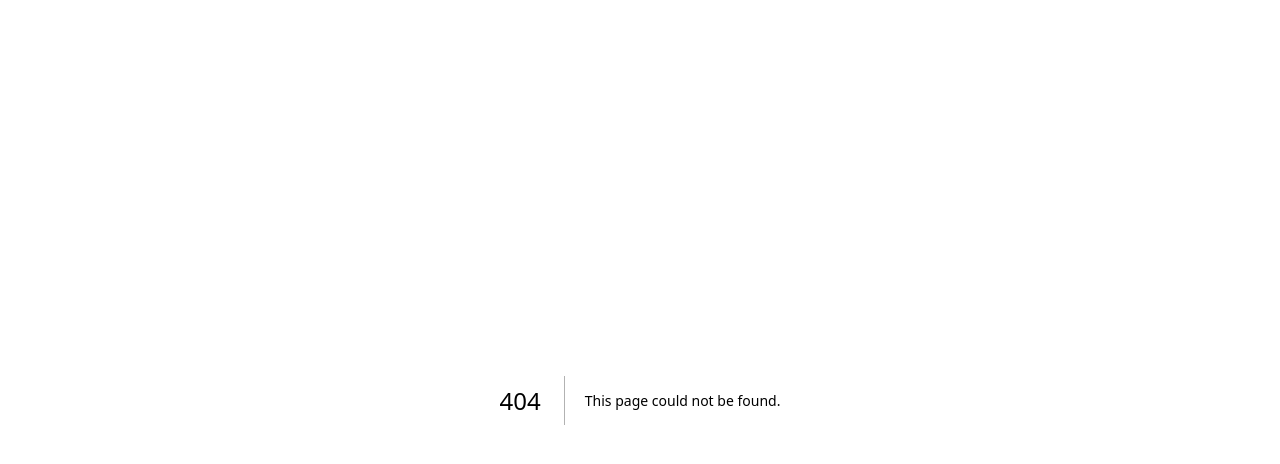
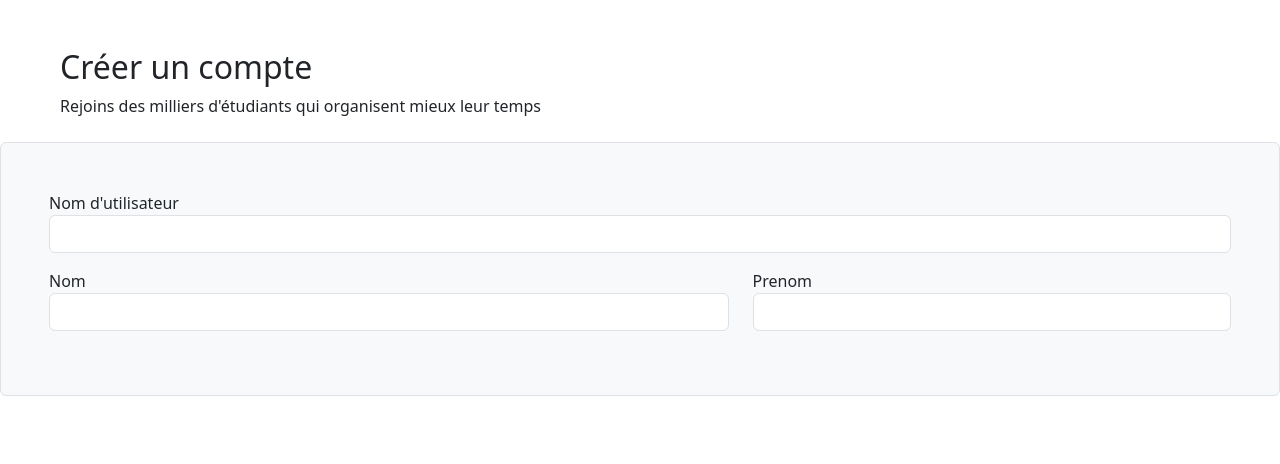
Before and after one commit to SaadK123/PROJET_APP_TRANSACTIONNELLE, a Next.js app in the folder WebApp/my-next-app/: page /SignUpTest in a window 1280 px wide. Before the commit this address had no page. Shown: the top 464 px of the page. Built offline with nearby package versions, Linux system fonts and the light colour scheme.

Commit message:
Travaille sur inscription(Création test)

```diff
--- a/WebApp/my-next-app/app/SignUp/page.tsx
+++ b/WebApp/my-next-app/app/SignUp/page.tsx
@@ -22,7 +22,7 @@ export default function () {
                   <input className="col-12" type="text" />
                 </div>
               </div>
-              {/* Prénonm */}
+              {/* Prénom */}
               <div className="col-5">
                 <label className="row ms-5">Prénom</label>
                 <div className="row ms-5">
--- /dev/null
+++ b/WebApp/my-next-app/app/SignUpTest/page.tsx
@@ -0,0 +1,34 @@
+export default function SignUpTestPage() {
+  return (
+    <>
+      {/* Head */}
+      <div className="container-fluid">
+        <h2 className="row mt-5 ms-5">Créer un compte</h2>
+
+        <label className="row ms-5">
+          Rejoins des milliers d'étudiants qui organisent mieux leur temps
+        </label>
+        {/* Nom utilisateur */}
+        <div className="row">
+          <form className="col-12 border rounded bg-light mt-4 p-5">
+            <div className="mb-3">
+              <label>Nom d'utilisateur</label>
+              <input className="form-control" type="text" />
+            </div>
+            {/* Nom */}
+            <div className="row mb-3">
+              <div className="col-7">
+                <label>Nom</label>
+                <input type="text" className="form-control" />
+              </div>
+              <div className="col-5">
+                <label>Prenom</label>
+                <input type="text" className="form-control" />
+              </div>
+            </div>
+          </form>
+        </div>
+      </div>
+    </>
+  );
+}
```
Also changed, not shown: WebApp/my-next-app/app/page.tsx (+13 -2 lines).
